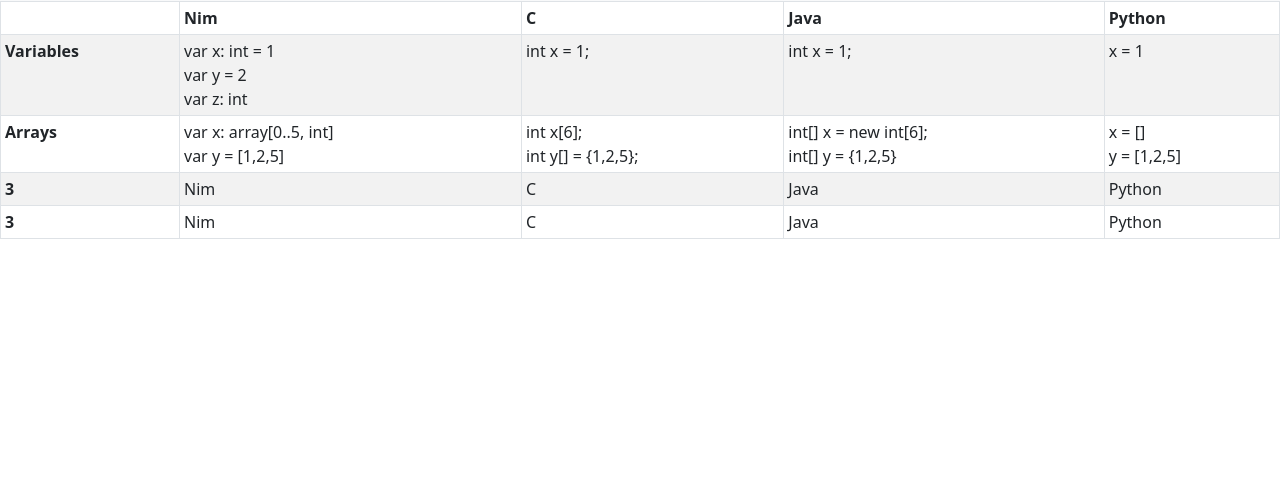
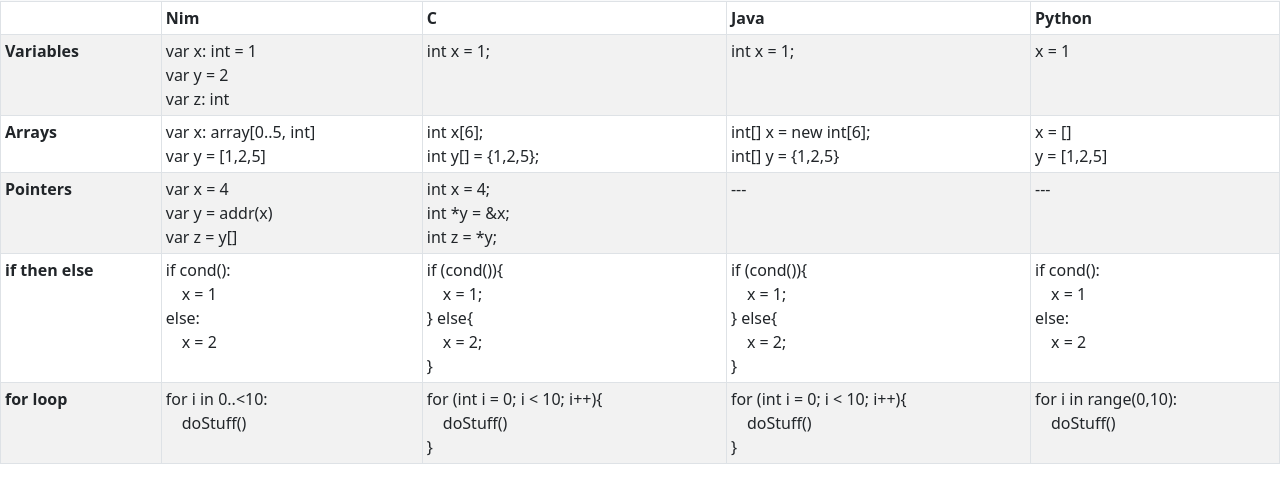
Before and after one commit to kadendavis866/RobinsWebsite, a plain HTML site: page comparison.html in a window 1280 px wide. Shown: the part 55-558 px from the top of the page. Drawn offline with Linux system fonts and the light colour scheme.

Commit message:
added more comparisons

```diff
--- a/comparison.html
+++ b/comparison.html
@@ -60,18 +60,25 @@
                 <td>x = []<br/>y = [1,2,5]</td>
             </tr>
             <tr>
-                <th scope="row">3</th>
-                <td>Nim</td>
-                <td>C</td>
-                <td>Java</td>
-                <td>Python</td>
+                <th scope="row">Pointers</th>
+                <td>var x = 4<br/>var y = addr(x)<br/>var z = y[]</td>
+                <td>int x = 4;<br/> int *y = &x;<br/>int z = *y;</td>
+                <td>---</td>
+                <td>---</td>
             </tr>
             <tr>
-                <th scope="row">3</th>
-                <td>Nim</td>
-                <td>C</td>
-                <td>Java</td>
-                <td>Python</td>
+                <th scope="row">if then else</th>
+                <td>if cond():<br/>&emsp;x = 1<br/>else:<br/>&emsp;x = 2</td>
+                <td>if (cond()){<br/>&emsp;x = 1;<br/>} else{<br/>&emsp;x = 2;<br/>}</td>
+                <td>if (cond()){<br/>&emsp;x = 1;<br/>} else{<br/>&emsp;x = 2;<br/>}</td>
+                <td>if cond():<br/>&emsp;x = 1<br/>else:<br/>&emsp;x = 2</td>
+            </tr>
+            <tr>
+                <th scope="row">for loop</th>
+                <td>for i in 0..<10:<br/>&emsp;doStuff()</td>
+                <td>for (int i = 0; i < 10; i++){<br/>&emsp;doStuff()<br/>}</td>
+                <td>for (int i = 0; i < 10; i++){<br/>&emsp;doStuff()<br/>}</td>
+                <td>for i in range(0,10):<br/>&emsp;doStuff()</td>
             </tr>
         </tbody>
     </table>
```
Also changed, not shown: index.html (+0 -1 lines).
